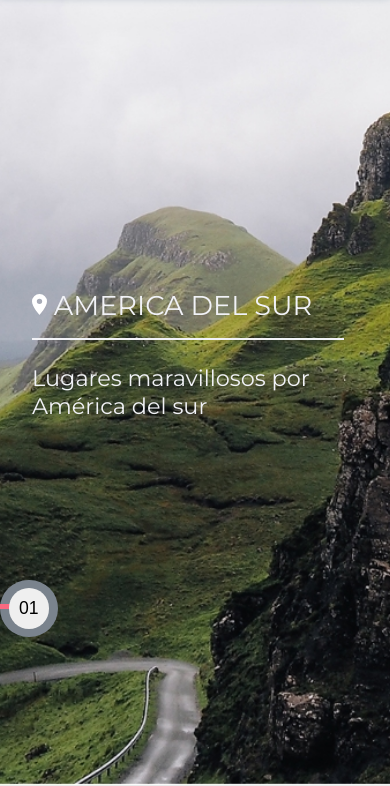
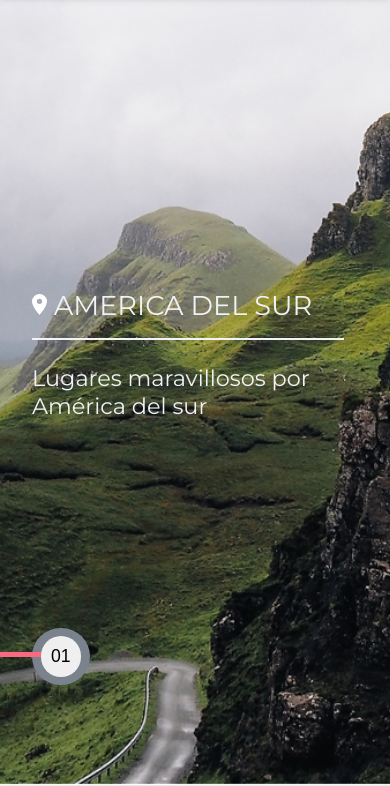
Before and after one commit to JPGallegos1/test24, a plain HTML site: page index.html in a window 390 px wide. Shown: the part 59-845 px from the top of the page. Drawn offline with Linux system fonts and the light colour scheme.

Commit message:
version mobile has been completed

```diff
--- a/css/sass/_hero.scss
+++ b/css/sass/_hero.scss
@@ -38,14 +38,17 @@ section.hero {
         display: flex;
         justify-content: center;
         position: relative;
-        top: 10rem;
+        top: 13rem;
+        left: 2rem;
 
         @include phone {
           top: 3rem;
+          left: 0;
         }
 
         @include tablet {
           top: 8rem;
+          left: 3rem;
         }
 
         @include almost-tablet {
```
Also changed, not shown: css/app.css, 1 other file.
